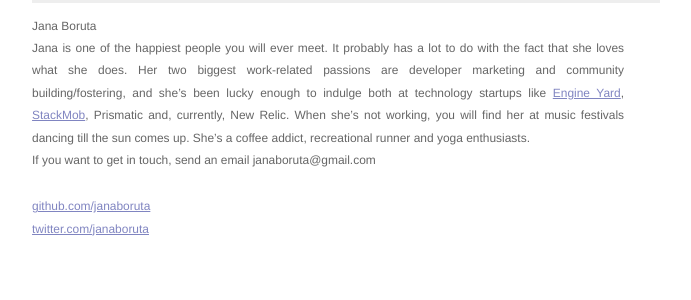
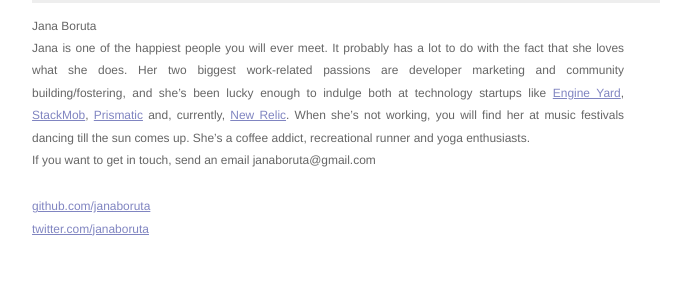
Before and after one commit to janaboruta/janaboruta.com, a Jekyll site: the page built from index.html, in a window 1280 px wide. Shown: the part 193-493 px from the top of the page, without its empty margins (294-985 px from the left). Built offline with Jekyll 4.4.1, drawn with Linux system fonts in a browser that asks for light colours; part of the change alters nothing that is shown.

```diff
--- a/_layouts/default.html
+++ b/_layouts/default.html
@@ -28,7 +28,7 @@
               <div class="contact">
                 <p>
                   Jana Boruta<br />
-                  Jana is one of the happiest people you will ever meet. It probably has a lot to do with the fact that she loves what she does. Her two biggest work-related passions are developer marketing and community building/fostering, and she’s been lucky enough to indulge both at technology startups like <a href="https://www.engineyard.com/" target="_blank">Engine Yard</a>, <a href="https://www.stackmob.com/" target="_blank">StackMob</a>, Prismatic and, currently, New Relic.  When she’s not working, you will find her at music festivals dancing till the sun comes up. She’s a coffee addict, recreational runner and yoga enthusiasts.<br />
+                  Jana is one of the happiest people you will ever meet. It probably has a lot to do with the fact that she loves what she does. Her two biggest work-related passions are developer marketing and community building/fostering, and she’s been lucky enough to indulge both at technology startups like <a href="https://www.engineyard.com/" target="_blank">Engine Yard</a>, <a href="https://www.stackmob.com/" target="_blank">StackMob</a>, <a href="https://www.getprismatic.com/" target="_blank">Prismatic</a> and, currently, <a href="https://www.newrelic.com/" target="_blank">New Relic</a>.  When she’s not working, you will find her at music festivals dancing till the sun comes up. She’s a coffee addict, recreational runner and yoga enthusiasts.<br />
                   If you want to get in touch, send an email janaboruta@gmail.com
                 </p>
               </div>
```
